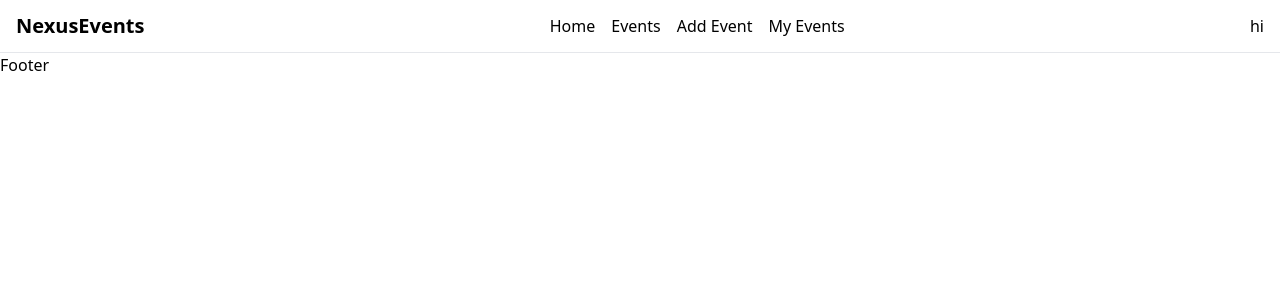
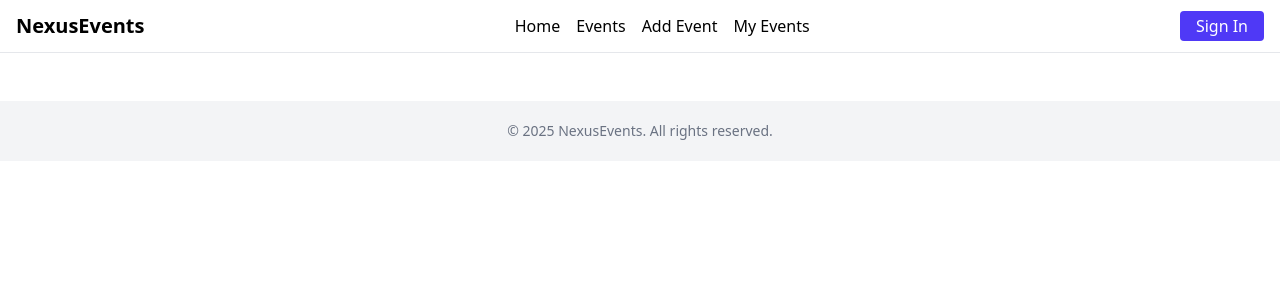
Before and after one commit to wahedpro/Event-Management-Web-Application, a React (Vite) app in the folder client/: page / in a window 1280 px wide. Shown: the top 300 px of the page. Built offline with nearby package versions, Linux system fonts and the light colour scheme.

Commit message:
Footer design

```diff
--- a/client/src/components/Footer/Footer.jsx
+++ b/client/src/components/Footer/Footer.jsx
@@ -1,8 +1,15 @@
 
-function Footer() {
+const Footer = () => {
   return (
-    <div>Footer</div>
-  )
-}
+    <footer className="bg-gray-100 mt-12">
+      <div className="container mx-auto px-4 py-5 ">
+        {/* Copyright */}
+        <div className="text-gray-500 text-sm text-center">
+          © {new Date().getFullYear()} NexusEvents. All rights reserved.
+        </div>
+      </div>
+    </footer>
+  );
+};
 
-export default Footer
+export default Footer;
--- a/client/src/components/Navbar/Navbar.jsx
+++ b/client/src/components/Navbar/Navbar.jsx
@@ -1,6 +1,6 @@
 import { NavLink } from "react-router";
 const Navbar = () => {
-  const user = true;
+  const user = false;
   return (
     <nav className="bg-white sticky top-0 z-10 border-b border-gray-200">
       <div className="container mx-auto px-4 py-3 flex justify-between items-center">
```
